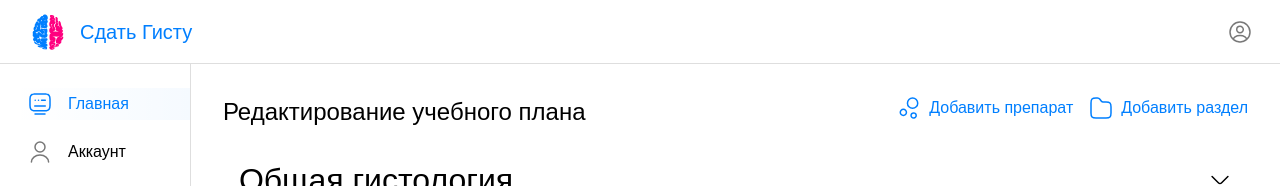
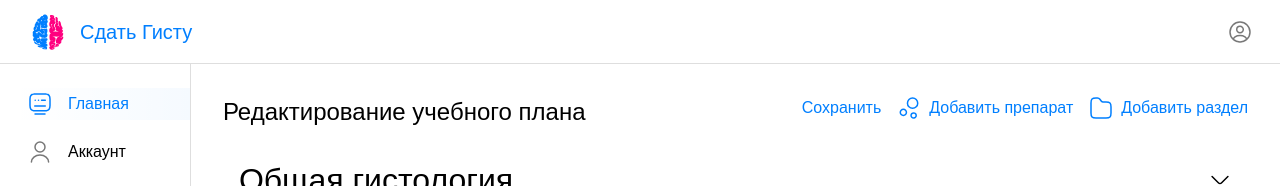
Before and after one commit to LazyM1ke/gista-front, a React (Vite) app: page /edit in a window 1280 px wide. Shown: the top 186 px of the page. Built offline with nearby package versions, Linux system fonts and the light colour scheme; a web font is replaced by a local one.

Commit message:
Добавил кнопку редактирования порядка подразделов

```diff
--- a/src/UIkit/Icon/IconPaths.tsx
+++ b/src/UIkit/Icon/IconPaths.tsx
@@ -244,6 +244,15 @@ const iconsPaths = {
       strokeLinejoin="round"
     />
   ),
+  hamburger: (
+    <path
+      id="hamburger"
+      d="M3 7H21M3 12H21M3 17H21"
+      stroke="currentColor"
+      strokeWidth="1.5"
+      strokeLinecap="round"
+    />
+  ),
 };
 
 export interface IconPathProps extends ReactElement<SVGGraphicsElement> {
--- a/src/components/Collapse/Collapse.scss
+++ b/src/components/Collapse/Collapse.scss
@@ -6,6 +6,9 @@
   &__title {
     &--bold {
       font-family: 'NT Somic-Bold', sans-serif;
+    }
+    &__wrapper {
+      @include flexible($fd: row, $ai: center, $gap: 16px);
 
     }
   }
--- a/src/components/Collapse/Collapse.tsx
+++ b/src/components/Collapse/Collapse.tsx
@@ -10,6 +10,7 @@ const Collapse = ({
   children,
   className,
   type,
+  isEditPosition = false,
   editable = false,
 }: CollapseProps) => {
   const [isOpened, setIsOpened] = useState<boolean>(false);
@@ -26,6 +27,8 @@ const Collapse = ({
           onMouseEnter={() => setHover(true)}
           onMouseLeave={() => setHover(false)}
         >
+          <div className="collapse__title__wrapper">
+            {editable && isEditPosition && <Icon iconName="hamburger" />}
             <Typography
               className={
                 type === "section" ? "collapse__title--bold" : "collapse__title"
@@ -34,6 +37,7 @@ const Collapse = ({
             >
               {title}
             </Typography>
+          </div>
           <div className="collapse__icons">
             {hover && editable && (
               <>
--- a/src/components/Collapse/CollapseProps.types.ts
+++ b/src/components/Collapse/CollapseProps.types.ts
@@ -6,6 +6,7 @@ interface CollapseProps {
   children?: React.ReactNode;
   type: "section" | "subsection";
   editable?: boolean;
+  isEditPosition?: boolean;
 }
 
 export default CollapseProps;
--- a/src/pages/EditPage/EditPage.tsx
+++ b/src/pages/EditPage/EditPage.tsx
@@ -15,6 +15,8 @@ const EditPage = () => {
     useState<boolean>(false);
   const [gistaSection, setGistaSection] = useState<string>("");
   const [gistaName, setGistaName] = useState<string>("");
+
+  const [isEditPosition, setIsEditPosition] = useState<boolean>(true);
   const navigate = useNavigate();
   return (
     <div className="edit-page">
@@ -23,6 +25,14 @@ const EditPage = () => {
           Редактирование учебного плана
         </Typography>
         <div className="edit-page__header__btns">
+          <div
+            className="edit-page__header__btn"
+            onClick={() => setIsEditPosition(!isEditPosition)}
+          >
+            <Typography color="#007FFF">
+              {isEditPosition ? "Сохранить" : "Изменить порядок"}
+            </Typography>
+          </div>
           <div
             className="edit-page__header__btn"
             onClick={() => setAddGistaModalActive(true)}
@@ -48,6 +58,7 @@ const EditPage = () => {
         </Collapse>
         <Collapse type="section" title="Частная гистология">
           <Collapse
+            isEditPosition={isEditPosition}
             editable
             title="Органы кроветворения и иммуногенеза"
             type="subsection"
@@ -57,6 +68,7 @@ const EditPage = () => {
             <GistaItem />
           </Collapse>
           <Collapse
+            isEditPosition={isEditPosition}
             editable
             title="Органы кроветворения и иммуногенеза"
             type="subsection"
@@ -66,6 +78,7 @@ const EditPage = () => {
             <GistaItem />
           </Collapse>
           <Collapse
+            isEditPosition={isEditPosition}
             editable
             title="Органы кроветворения и иммуногенеза"
             type="subsection"
```
Lines whose indentation alone changed are shown as unchanged.
